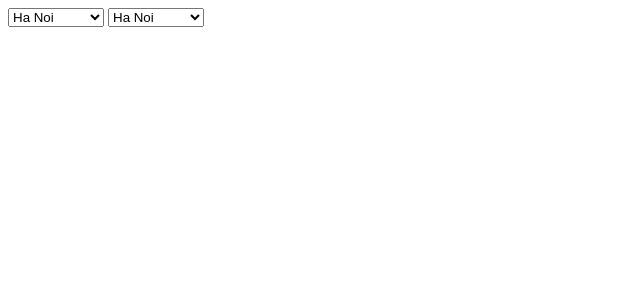
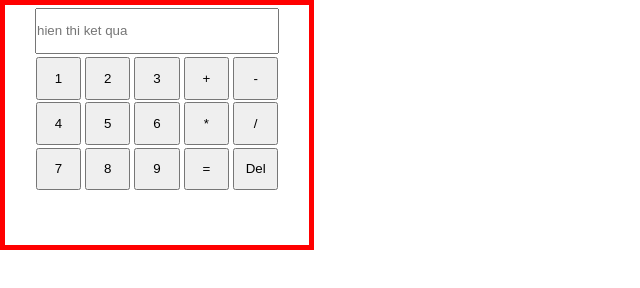
Before and after one commit to HaBang30/demojavarscript, a plain HTML site: page index.html in a window 1280 px wide. Shown: the whole page, without its empty margins (0-640 px from the left). Drawn offline with Linux system fonts and the light colour scheme.

Commit message:
calculator file

```diff
--- /dev/null
+++ b/css/style.css
@@ -0,0 +1,19 @@
+* {
+    margin: 0;
+    padding: 0;
+}
+#container {
+    width: 19em;
+    height: 15em;
+    border: 5px solid red;
+    text-align: center;
+}
+#container > #kq {
+    width: 18em;
+    height: 3.2em;
+}
+#container > input {
+    width: 3.4em;
+    height: 3.2em;
+    margin-top: 0.2em;
+}
--- a/index.html
+++ b/index.html
@@ -5,34 +5,49 @@
     <meta http-equiv="X-UA-Compatible" content="IE=edge">
     <meta name="viewport" content="width=device-width, initial-scale=1.0">
     <title>Document</title>
+    <link rel="stylesheet" href="css/style.css">
 
 </head>
 <body>
-   <select  Id="cityvalue" onchange="showvalue()">
-       <option value="HN">Ha Noi</option>
-       <option value="Hue">Thanh Kinh</option>
-       <option value="DN">Da Nang</option>
-       <option value="TPHCM">Ho Chi Minh</option>
-   </select>
+    <div id="container">
+        <input id="kq" placeholder="hien thi ket qua"/> <br>
+        <input type="button" value="1" onclick="set_num(this.value)"/>
+        <input type="button" value="2" onclick="set_num(this.value)"/>
+        <input type="button" value="3" onclick="set_num(this.value)"/>
+        <input type="button" value="+" onclick="set_num(this.value)"/>
+        <input type="button" value="-" onclick="set_num(this.value)"/> <br>
+        <input type="button" value="4" onclick="set_num(this.value)"/>
+        <input type="button" value="5" onclick="set_num(this.value)"/>
+        <input type="button" value="6" onclick="set_num(this.value)"/>
+        <input type="button" value="*" onclick="set_num(this.value)"/>
+        <input type="button" value="/" onclick="set_num(this.value)"/> <br>
+        <input type="button" value="7" onclick="set_num(this.value)"/>
+        <input type="button" value="8" onclick="set_num(this.value)"/>
+        <input type="button" value="9" onclick="set_num(this.value)"/>
+        <input type="button" value="=" onclick="ketqua()"/>
+        <input type="button" value="Del" onclick="xoa()"/>
 
-   <select  id="cityvalue1">
-    <option value="HN">Ha Noi</option>
-    <option value="Hue">Thanh Kinh</option>
-    <option value="DN">Da Nang</option>
-    <option value="TPHCM">Ho Chi Minh</option>
-</select>
+    </div>
+
 </body>
 </html>
-<script>
-   function showvalue() {
-      var myvalue = document.getElementById('cityvalue').value;
-      alert(myvalue);
-   }
-   //cach 2
-   var myselect = document.getElementById ('cityvalue1');
-   myselect.addEventListener("change", showvalue1);
-   function showvalue1() {
-       var myvalue1 = document.getElementById ('cityvalue1').value;
-       alert (myvalue1);
-   }
-</script>
+
+    <script>
+        var x ="";
+        function a(id) {
+            return document.getElementById(id);
+        }
+        function set_num(num) {
+            x+=num;
+                a('kq').value = x;
+        }
+        function xoa() {
+            x = "";
+                a('kq').value=x;
+
+        }
+        function ketqua() {
+            a('kq').value=eval(a('kq').value);
+            x = a('kq').value;
+        }
+    </script>
```
Also changed, not shown: index.js (+60 -0 lines).
